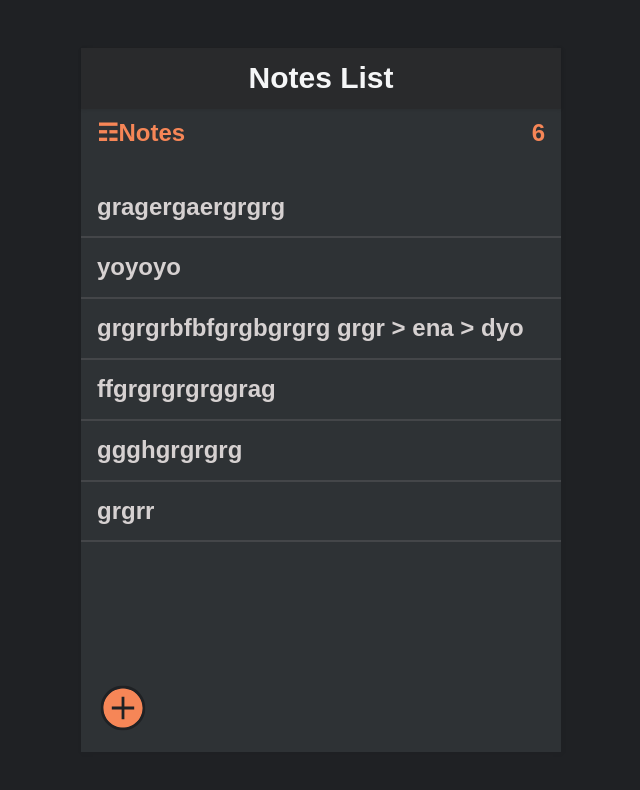
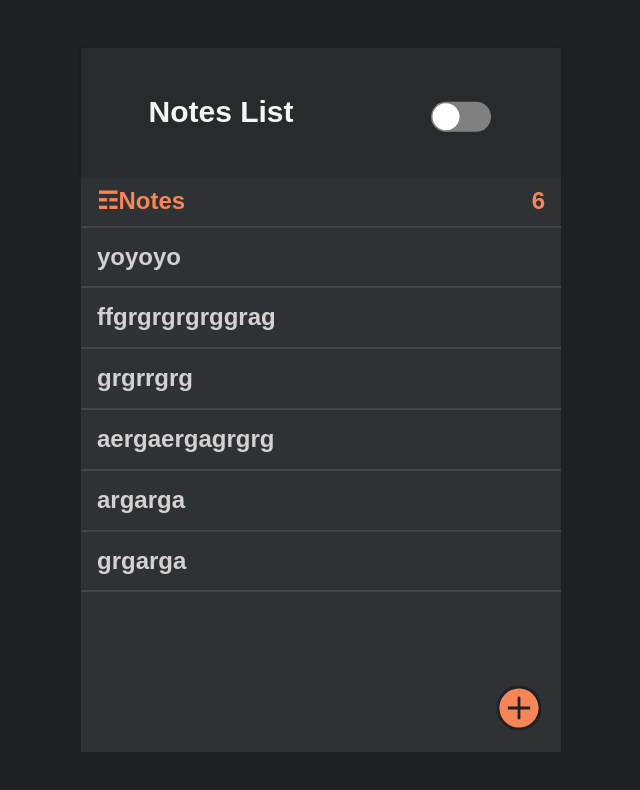
Before and after one commit to steliosal/mynotes, a React (Create React App) app: page / in a window 1280 px wide. Shown: the top 790 px of the page, without its empty margins (319-959 px from the left). Built offline with nearby package versions, Linux system fonts and the light colour scheme; data requests are answered from the project's data file.

Commit message:
theme toggler

```diff
--- a/db.json
+++ b/db.json
@@ -1,19 +1,9 @@
 {
   "notes": [
-    {
-      "body": "gragergaergrgrg",
-      "updated": "2021-10-25T07:21:19.037Z",
-      "id": 4
-    },
     {
       "body": "yoyoyo",
       "updated": "2021-10-23T17:06:18.333Z",
       "id": 8
-    },
-    {
-      "body": "grgrgrbfbfgrgbgrgrg\ngrgr\n> ena\n> dyo",
-      "updated": "2021-10-25T07:56:42.566Z",
-      "id": 11
     },
     {
       "body": "ffgrgrgrgrggrag",
@@ -21,14 +11,24 @@
       "id": 13
     },
     {
-      "body": "ggghgrgrgrg",
-      "updated": "2021-10-23T17:16:18.175Z",
-      "id": 17
+      "body": "grgrrgrg",
+      "updated": "2021-10-25T12:14:04.439Z",
+      "id": 18
     },
     {
-      "body": "grgrr",
-      "updated": "2021-10-25T07:21:21.882Z",
-      "id": 18
+      "body": "aergaergagrgrg",
+      "updated": "2021-10-25T12:14:09.039Z",
+      "id": 21
+    },
+    {
+      "body": "argarga",
+      "updated": "2021-10-25T09:23:34.095Z",
+      "id": 22
+    },
+    {
+      "body": "grgarga",
+      "updated": "2021-10-25T10:12:46.028Z",
+      "id": 23
     }
   ]
 }
--- a/src/App.css
+++ b/src/App.css
@@ -1,5 +1,15 @@
 
-
+:root {
+  --color-main: #f68657;
+  --color-text: #383a3f;
+  --color-dark: #1f2124;
+  --color-gray: #677;
+  --color-bg: #f3f6f9;
+  --color-light: #acb4bd;
+  --color-lighter: #f9f9f9;
+  --color-white: #fff;
+  --color-border:#e0e3e6;
+}
 
 .dark {
     --color-main: #f68657;
@@ -58,20 +68,27 @@ position: relative;
 .app-header {
     display: flex;
     align-items: center;
-    padding: 16px;
+    padding: 0;
     justify-content: center;
     background-color: var(--color-lighter);
     box-shadow: 0px 1px 3px rgba(0, 0, 0, 0.1);
+
 }
 
 .app-header h1 {
     font-size: 30px;
     color: var(--color-dark);
     font-weight: 800;
-    text-align: center;
+    text-align:center;
+    justify-content: space-between;
+    flex: 1;
+
 }
 
+.switch{
+  flex: 1
 
+}
 /* NOTES PAGE */
 
 .notes-header{
@@ -79,6 +96,7 @@ display: flex;
 align-items: center;
 justify-content: space-between;
 padding: 10px 16px;
+border-bottom: 2px solid #444649;
 }
 
 .notes-title,
@@ -90,7 +108,7 @@ padding: 10px 16px;
 
 .notes-list{
     padding: 10;
-    margin: 20px 0;
+    margin:  0;
     height: 70vh;
     overflow-y: auto;
     scrollbar-width: none; /* Firefox */
@@ -116,7 +134,7 @@ padding: 10px 16px;
     font-size: 48px;
     position: absolute;
     bottom: 24px;
-    left: 22px;
+    right: 22px;
     border: none;
     width: 40px;
     height: 40px;
--- a/src/components/Header.jsx
+++ b/src/components/Header.jsx
@@ -1,10 +1,11 @@
 import React from "react";
-import { Link } from "react-router-dom";
+import ToggleSwitch from "./ToggleSwitch";
 
 function Header() {
   return (
-    <div className = "app-header">
-        <h1>Notes List</h1>
+    <div className="app-header">
+      <h1>Notes List</h1>
+      <ToggleSwitch className="switch" />
     </div>
   );
 }
--- /dev/null
+++ b/src/components/ToggleSwitch.css
@@ -0,0 +1,54 @@
+input[type=checkbox]{
+	height: 0;
+	width: 0;
+	visibility: hidden;
+}
+
+.toggle-container{
+        transform: scale(0.3);
+}
+
+
+label {
+	cursor: pointer;
+	text-indent: -9999px;
+	width: 200px;
+	height: 100px;
+	background: grey;
+	display: block;
+	border-radius: 100px;
+	position: relative;
+}
+
+label:after {
+	content: '';
+	position: absolute;
+	top: 5px;
+	left: 5px;
+	width: 90px;
+	height: 90px;
+	background: #fff;
+	border-radius: 90px;
+	transition: 0.3s;
+}
+
+input:checked + label {
+	background: #f68657;
+}
+
+input:checked + label:after {
+	left: calc(100% - 5px);
+	transform: translateX(-100%);
+}
+
+label:active:after {
+	width: 130px;
+}
+
+// centering
+body {
+	display: flex;
+	justify-content: center;
+	align-items: center;
+	height: 100vh;
+}
--- /dev/null
+++ b/src/components/ToggleSwitch.jsx
@@ -0,0 +1,13 @@
+import React from "react";
+import "./ToggleSwitch.css";
+
+const ToggleSwitch = () => {
+  return (
+    <div className="toggle-container">
+      <input type="checkbox" id="switch" />
+      <label for="switch">Toggle</label>
+    </div>
+  );
+};
+
+export default ToggleSwitch;
```
